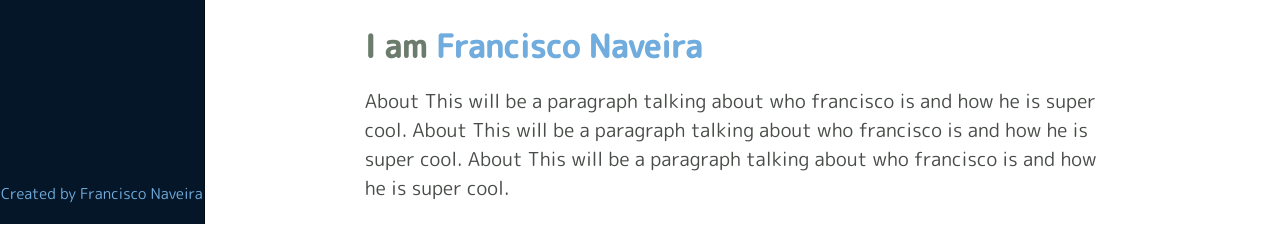
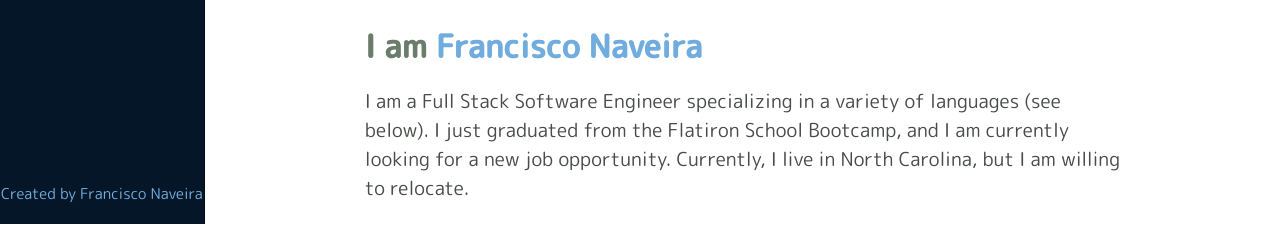
Before and after one commit to FranciscoNav/francisco-portfolio, a React (Create React App) app: page /about in a window 1280 px wide. Shown: the part 576-802 px from the top of the page. Built offline with nearby package versions, Linux system fonts and the light colour scheme.

Commit message:
Added More text to the Home page, and the About Page.

```diff
--- a/src/components/About_Components/ImageSection.js
+++ b/src/components/About_Components/ImageSection.js
@@ -14,9 +14,9 @@ function ImageSection() {
             <div className='about-info'>
                 <h4>I am <span>Francisco Naveira</span></h4>
                 <p className='about-text'>
-                    About This will be a paragraph talking about who francisco is and how he is super cool.
-                    About This will be a paragraph talking about who francisco is and how he is super cool.
-                    About This will be a paragraph talking about who francisco is and how he is super cool.
+                I am a Full Stack Software Engineer specializing in a variety of languages (see below).
+                I just graduated from the Flatiron School Bootcamp, and I am currently looking for a new job opportunity.
+                Currently, I live in North Carolina, but I am willing to relocate.
                 </p>
                 <div className='about-details'>
                     <div className="about-details-left">
--- a/src/pages/Home.js
+++ b/src/pages/Home.js
@@ -8,11 +8,11 @@ function Home() {
         <div className="home-page" id="home">
             <header className='hero'>
                 <h1 className='hero-text'>
-                    Hi. I am
+                    Hi! I am
                     <span> Francisco Naveira</span>
                 </h1>
                 <p className="homepage-subtext">
-                    I am a  Full Stack Software Engineer specializing in React, Ruby on Rails, JavaScript, and SQL.
+                    I am a Full Stack Software Engineer specializing in React, Ruby on Rails, JavaScript, and SQL.
                     Before becoming a web developer, I worked for 4+ years as an accountant. Although I enjoyed accounting,
                     I found myself wanting to work in an industry whose primary focus was looking towards the future rather than analyzing the past.
                     After a year of thorough career research, I finally took the plunge and attended Flatiron School to become a Software Engineer.
@@ -20,7 +20,7 @@ function Home() {
                 <br></br>
                 <p>
                     I’m excited about any opportunity where I can work on a team to develop innovative new projects.
-                    If you’re interested in seeing more of my work, navigate to the portfolio portion of this website.
+                    If you’re interested in seeing more of my work, navigate to the portfolio portion of this website. Enjoy!
                 </p>
 
                 <div className='icons'>
```
